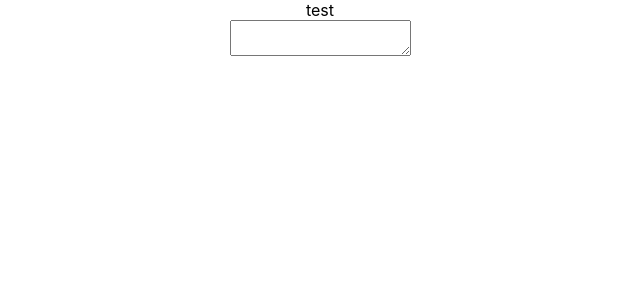
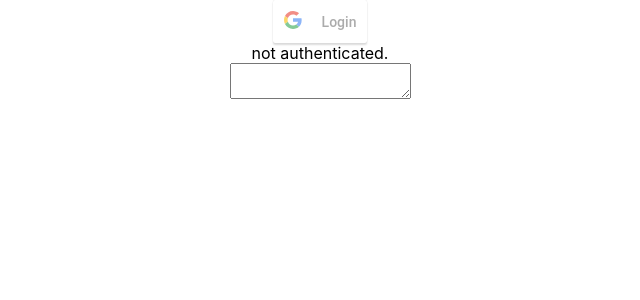
Before and after one commit to rifashah28/ByteBrunchProject, a React (Create React App) app in the folder web-app/: page / in a window 1280 px wide. Shown: the top 300 px of the page, without its empty margins (320-960 px from the left). Built offline with nearby package versions, Linux system fonts and the light colour scheme.

Commit message:
added react-google-login (not working)

```diff
--- a/web-app/package.json
+++ b/web-app/package.json
@@ -3,11 +3,15 @@
   "version": "0.1.0",
   "private": true,
   "dependencies": {
+    "@google-cloud/language": "^4.2.2",
     "@testing-library/jest-dom": "^5.11.4",
     "@testing-library/react": "^11.1.0",
     "@testing-library/user-event": "^12.1.10",
+    "google-auth-library": "^7.0.3",
+    "googleapis": "^68.0.0",
     "react": "^17.0.2",
     "react-dom": "^17.0.2",
+    "react-google-login": "^5.2.2",
     "react-scripts": "4.0.3",
     "web-vitals": "^1.0.1"
   },
--- a/web-app/src/App.js
+++ b/web-app/src/App.js
@@ -1,25 +1,45 @@
+import React from 'react';
+import { GoogleLogin } from 'react-google-login';
+
 import logo from './logo.svg';
 import './App.css';
+import Journal from './Journal';
+import * as language from '@google-cloud/language';
 
-function App() {
-  return (
-    <div className="App">
-      <header className="App-header">
-        <img src={logo} className="App-logo" alt="logo" />
-        <p>
-          Edit <code>src/App.js</code> and save to reload.
-        </p>
-        <a
-          className="App-link"
-          href="https://reactjs.org"
-          target="_blank"
-          rel="noopener noreferrer"
-        >
-          Learn React
-        </a>
-      </header>
-    </div>
-  );
+
+export default class App extends React.Component {
+  constructor(props) {
+    super(props);
+    this.state = {auth: null};
+  }
+
+  onLoginSuccess = (response) => {
+    console.log("bup")
+    console.log("response", response);
+    const authResponse = response.getAuthResponse(true);
+    this.setState({auth: authResponse});
+    console.log(authResponse);
+    const client = new language.LanguageServiceClient({credentials: authResponse});
+    console.log("client", client)
+  }
+
+  onLoginFailure(response) {
+    console.log("Login Failure")
+    console.log("response", response);
+  }
+
+  render() {
+    return (
+      <div className="App">
+        <GoogleLogin
+        clientId="1013958473890-en6kk56rg9n7hvi0a8oh4badl070537t.apps.googleusercontent.com"
+        buttonText="Login"
+        onSuccess={this.onLoginSuccess}
+        onFailure={this.onLoginFailure}
+        cookiePolicy={'single_host_origin'}
+        />
+        <Journal auth={this.state.auth}></Journal>
+      </div>
+    );
+  }
 }
-
-export default App;
--- a/web-app/src/Journal.js
+++ b/web-app/src/Journal.js
@@ -1,22 +1,52 @@
 import React from 'react';
+import * as language from '@google-cloud/language';
 
 import logo from './logo.svg';
 import './App.css';
 
 export default class Journal extends React.Component {
-  sentimentInfo() {
-    return "test";
+  constructor(props) {
+    super(props);
+    this.state = {text: '', sentiment: null};
   }
 
-  handleChange() {
-    console.log("handle change");
+  get client() {
+    // if(this._client) {
+    //   return this._client;
+    // } else {
+    //   if(this.props.auth) {
+    //     this._client = new language.LanguageServiceClient({credentials: this.props.auth});
+    //     return this._client;
+    //   }
+    // }
+    return null;
+  }
+
+  fetchSentimentInfo = () => {
+    if(this.client) {
+      const document = {
+        content: this.state.text,
+        type: 'PLAIN_TEXT',
+      };
+      this.client.analyzeSentiment({document: document}).then((result) => {
+        const sentiment = result[0].documentSentiment;
+        console.log(`Text: ${this.state.text}`);
+        console.log(`Sentiment score: ${sentiment.score}`);
+        console.log(`Sentiment magnitude: ${sentiment.magnitude}`);
+      })
+    }
+    return "not authenticated.";
+  }
+
+  handleTextChange = (event) => {
+    this.setState({text: event.target.value});
   }
 
   render() {
     return (
       <div className="App">
-        <div>{this.sentimentInfo()}</div>
-        <textarea onChange={this.handleChange}></textarea>
+        <div>{this.fetchSentimentInfo()}</div>
+        <textarea onChange={this.handleTextChange}></textarea>
       </div>
     );
   }
--- a/web-app/src/index.js
+++ b/web-app/src/index.js
@@ -4,10 +4,15 @@ import './index.css';
 import App from './App';
 import Journal from './Journal';
 import reportWebVitals from './reportWebVitals';
+import * as language from '@google-cloud/language';
+import { GoogleLogin } from 'react-google-login';
+
+
+
 
 ReactDOM.render(
   <React.StrictMode>
-    <Journal />
+    <App></App>
   </React.StrictMode>,
   document.getElementById('root')
 );
```
Also changed, not shown: 2 other files (tests, documents, lock files or other folders).
